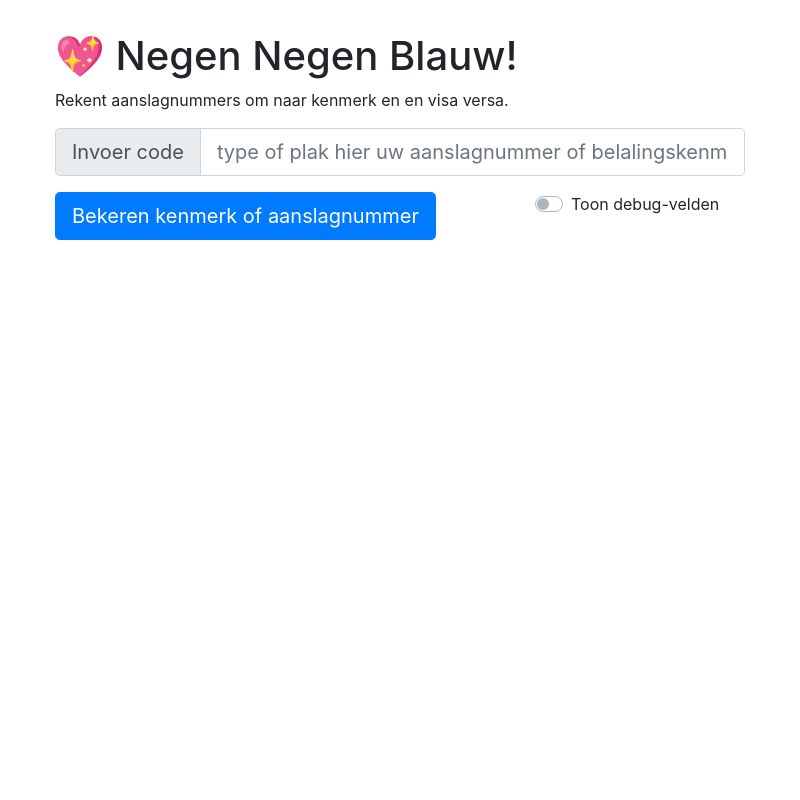
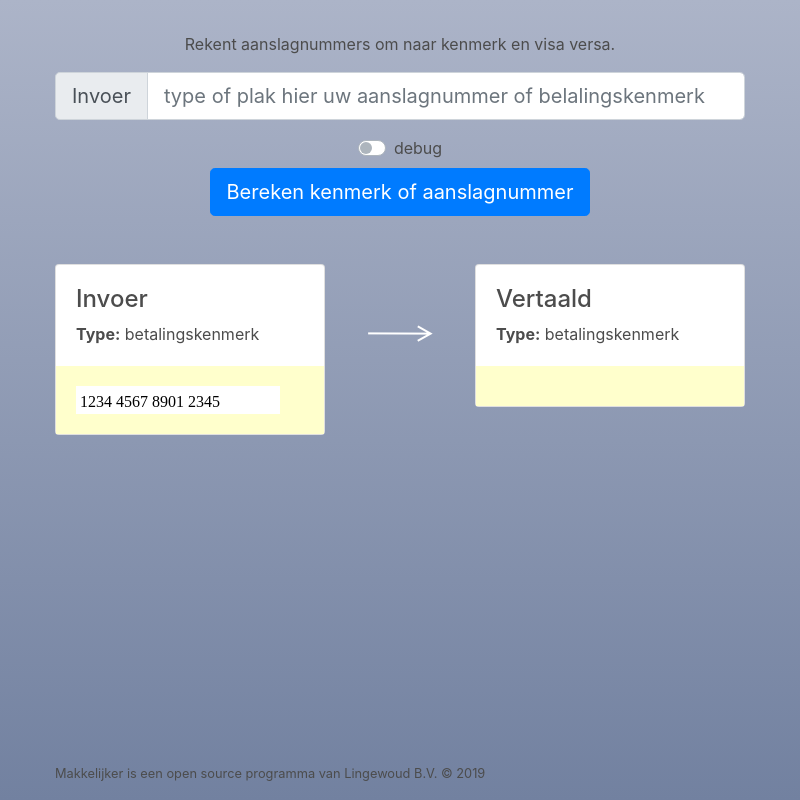
Before and after one commit to makkelijker/de-makkelijker-app, an Electron app: page src/index.html in a window 800 px wide. Drawn offline with Linux system fonts and the light colour scheme.

Commit message:
begonnen aan interface update

```diff
--- a/src/assets/berekening.js
+++ b/src/assets/berekening.js
@@ -289,8 +289,8 @@ function Bereken(iWelkeBerekening) {
       //doTel('bld.reken.betalingskenmerk.aanslagnummer_naar_betalingskenmerk_true');
       strTemp = iControlegetal + strBetalingskenmerk;
       strUitvoer2 = strTemp.substring(0, 4) + " " + strTemp.substring(4, 8) + " " + strTemp.substring(8, 12) + " " + strTemp.substring(12);
-      document.getElementById("spanAanslagnummer").innerHTML = "<h2>Aangifte-, aanslag- of beschikkingsnummer</h2><p>" + strUitvoer1 + "</p>";
-      document.getElementById("spanBetalingsKenmerk").innerHTML = "<h2>Betalingskenmerk</h2><p>" + strUitvoer2 + "</p>";
+      document.getElementById("spanAanslagnummer").innerHTML = "" + strUitvoer1 + "";
+      document.getElementById("spanBetalingsKenmerk").innerHTML = "" + strUitvoer2 + "";
       doUitvoerResult("divResult");
     }
     // Einde aanslagnummer naar betalingskenmerk
@@ -536,7 +536,7 @@ function Bereken(iWelkeBerekening) {
         doUitvoerResult("divResultGeenAanslagnummer");
       } else {
         //doTel('bld.reken.betalingskenmerk.betalingskenmerk_naar_aanslagnummer_true');
-        document.getElementById("spanAanslagnummer").innerHTML = "<h2>Aangifte-, aanslag- of beschikkingsnummer</h2><p>" + strUitvoer3 + "</p>";
+        document.getElementById("spanAanslagnummer").innerHTML = "" + strUitvoer3 + "";
         document.getElementById("spanBetalingsKenmerk").innerHTML = "";
         doUitvoerResult("divResult");
       }
--- a/src/css/content-ih.css
+++ b/src/css/content-ih.css
@@ -1,7 +1,3 @@
-.debug{
-  display:none;
-  background-color: #dedede;
-}
 /**************************************************************************************************/
 .clInpBedrag {width:4em;}
 .clSelAantal {width:3em;}
--- a/src/css/index.css
+++ b/src/css/index.css
@@ -1,5 +1,26 @@
+html,
 body {
+  height: 100%;
+}
+
+#page-content {
+  flex: 1 0 auto;
+}
+
+#sticky-footer {
+  flex-shrink: none;
+}
+
+/* Other Classes for Page Styling */
+
+body {
+  background: linear-gradient(to top, #7281A0, #ACB4C8);
+  color: #4C4C4C;
   font-family: -apple-system, BlinkMacSystemFont, "Segoe UI", Roboto, Helvetica, Arial, sans-serif;
-  margin: auto;
-  padding: 2rem;
+  padding: 1rem;
 }
+
+.debug{
+  display:none;
+  background-color: #dedede;
+}
--- a/src/index.html
+++ b/src/index.html
@@ -20,16 +20,16 @@
     <script type="text/javascript" src="./assets/interface-99-blauw.js"></script>
 
   </head>
-  <body>
+  <body class="d-flex flex-column">
 
+    <div id="page-content">
       <div class="container">
 
         <form id="frmBerekening" action="" method="post" onsubmit="return false">
 
-        <div class="row">
-          <div class="col-12">
-            <h1>💖 Negen Negen Blauw!</h1>
-            <p>Rekent aanslagnummers om naar kenmerk en en visa versa.</p>
+          <div class="row mt-3">
+            <div class="col-12 text-center">
+              <p>Rekent aanslagnummers om naar kenmerk en visa versa.</p>
             </div>
           </div>
 
@@ -37,26 +37,66 @@
             <div class="col-12">
               <div class="input-group input-group-lg">
                 <div class="input-group-prepend">
-                <span class="input-group-text" id="inputGroup-sizing-lg">Invoer code</span>
+                  <span class="input-group-text" id="inputGroup-sizing-lg">Invoer</span>
                 </div>
                 <input id="invoerkenmerk" type="text" class="form-control" aria-label="Sizing example input" aria-describedby="inputGroup-sizing-lg" placeholder="type of plak hier uw aanslagnummer of belalingskenmerk">
               </div>
+
+
             </div>
           </div>
 
           <div class="row mt-3">
-          <div class="col-8">
-            <button type="button" id="zoekkenmerk" class="btn btn-primary btn-lg">Bekeren kenmerk of aanslagnummer</button>
+            <div class="col-12 text-center">
+
+              <div class="custom-control custom-switch mb-2">
+                <input type="checkbox" class="custom-control-input" id="toon-debug">
+                <label class="custom-control-label" for="toon-debug">debug</label>
+              </div>
+
+              <button type="button" id="zoekkenmerk" class="btn btn-primary btn-lg">Bereken kenmerk of aanslagnummer</button>
+            </div>
 
           </div>
-          <div class="col-4">
-            <div class="custom-control custom-switch">
-              <input type="checkbox" class="custom-control-input" id="toon-debug">
-              <label class="custom-control-label" for="toon-debug">Toon debug-velden</label>
+
+          <div class="row mt-5">
+            <div class="col-5">
+
+              <div class="card" style="xwidth: 18rem;">
+                <div style="padding: 1.25rem;">
+                  <h4>Invoer</h4>
+                  <p class="card-text"><strong>Type:</strong> betalingskenmerk</p>
+                </div>
+                <div class="card-body" style="background-color: #FFFFCC">
+                  <input type="text" style="padding:0.25em 0 0 0.25em; font-family: 'OCR A Std'; border:0;" value="1234 4567 8901 2345" />
                 </div>
               </div>
 
             </div>
+
+            <div class="col-2 text-center" style="padding-top:56px;">
+                <img src="img/Line.png" border=1 />
+            </div>
+
+            <div class="col-5">
+
+              <div class="card" style="xwidth: 18rem;">
+                <div style="padding: 1.25rem;">
+                  <h4>Vertaald</h4>
+                  <p class="card-text"><strong>Type:</strong> betalingskenmerk</p>
+                </div>
+                <div class="card-body" style="background-color: #FFFFCC">
+                  <span id="spanAanslagnummer"></span>
+                  <span id="spanBetalingsKenmerk"></span>
+                </div>
+              </div>
+
+            </div>
+
+            </div>
+
+          </div>
+
 
           <div class="row mt-3">
             <div class="col-12">
@@ -67,8 +107,6 @@
                   <!-- Resultaatteksten -->
                   <div id="divResult" class="clResult">
                     <div class="clUitkomst">
-                    <span id="spanAanslagnummer"></span>
-                    <span id="spanBetalingsKenmerk"></span>
                     </div>
 
                   </div>
@@ -128,5 +166,18 @@
 
       </div>
 
+    </div>
+    <footer id="sticky-footer" class="">
+      <div class="container">
+        <small>Makkelijker is een open source programma van Lingewoud B.V. © 2019</small>
+
+      </div>
+
+      <div class="col-4">
+
+      </div>
+
+    </footer>
+
   </body>
 </html>
```
Also changed, not shown: src/img/Line.png (added). Lines whose indentation alone changed are shown as unchanged.
